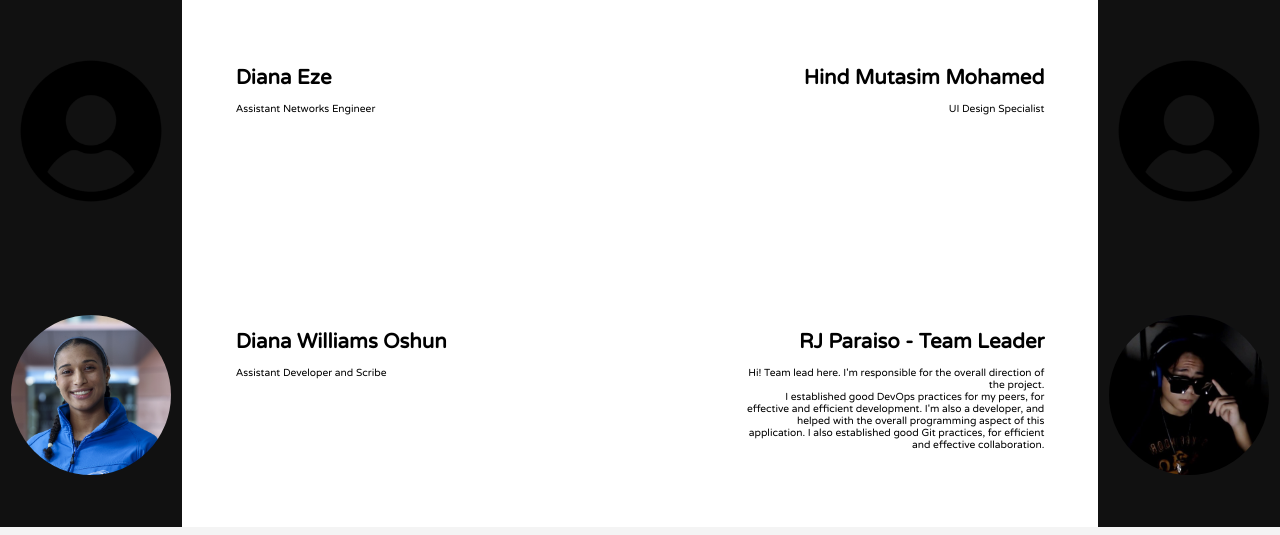
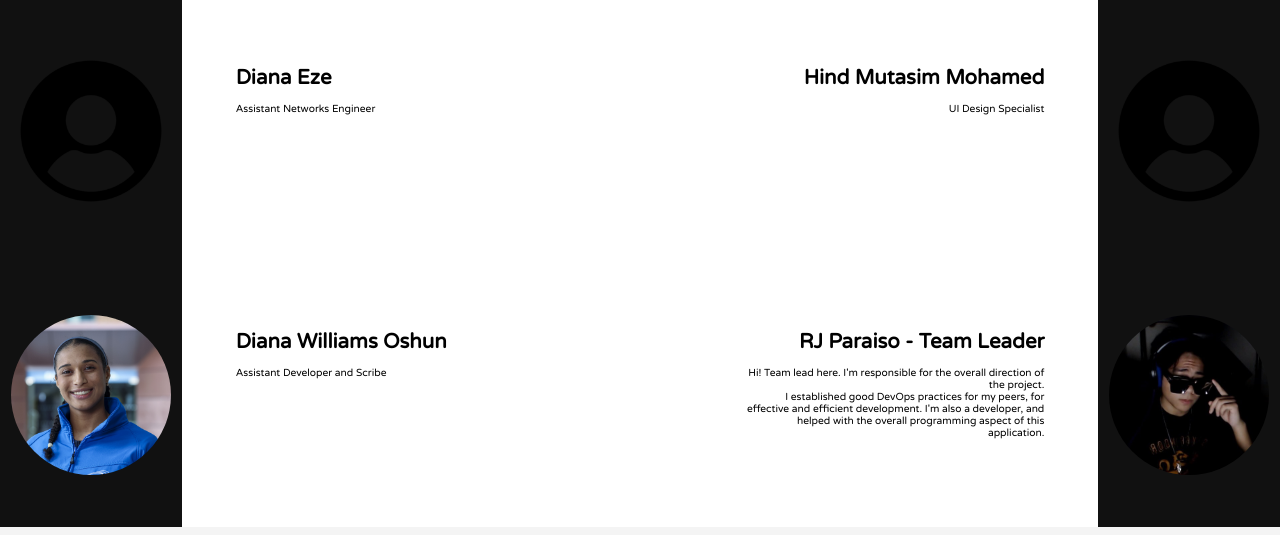
Before and after one commit to ThisIs-RJP/CSC1046, a Django app: page / in a window 1280 px wide. Shown: the part 1865-2400 px from the top of the page. Run offline with Django 5.2, Linux system fonts and the light colour scheme.

Commit message:
fix(OOAD-92): Fixing inconsistency

```diff
--- a/website/chessProject/chessApp/templates/home.html
+++ b/website/chessProject/chessApp/templates/home.html
@@ -301,7 +301,6 @@
                         <br />
                         I established good DevOps practices for my peers, for effective and efficient development.
                         I'm also a developer, and helped with the overall programming aspect of this application.
-                        I also established good Git practices, for efficient and effective collaboration.
                     </div>
                 </div>
                 <div class="about-us sectionSection box icon">
```
